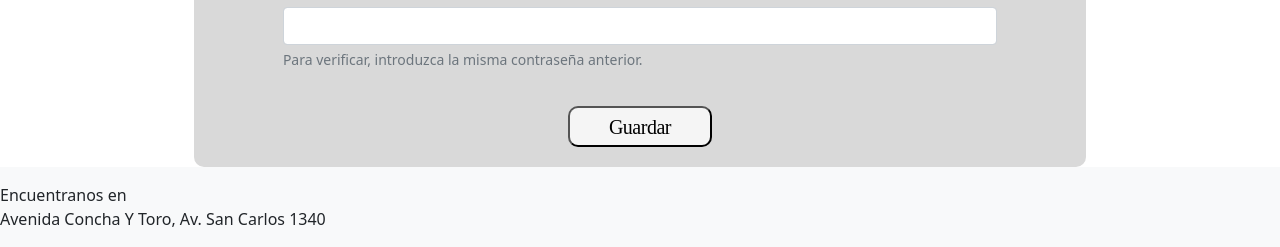
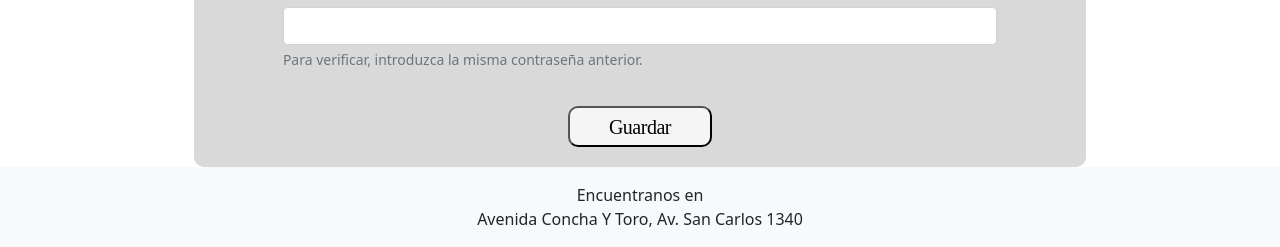
Before and after one commit to sovieeet/NerDCoudStore, a Django app: page /signup/ in a window 1280 px wide. Shown: the part 863-1110 px from the top of the page. Run offline with Django 4.2, Linux system fonts and the light colour scheme; parts of the project's set-up code (start-up, migrations or seed data) failed here and were passed over; some libraries are stand-ins or nearby versions.

Commit message:
footer alignment to center

```diff
--- a/nerdapp/templates/nerdapp/base.html
+++ b/nerdapp/templates/nerdapp/base.html
@@ -106,7 +106,7 @@
 			{% block contenido %}{% endblock contenido %}
 		</main>
 
-		<footer class="bg-light text-start py-3">
+		<footer class="bg-light text-center py-3">
 			<!-- Aquí coloca tu contenido del pie de página, como información de contacto, enlaces sociales, etc. -->
 			Encuentranos en <br />Avenida Concha Y Toro, Av. San Carlos 1340
 		</footer>
```
